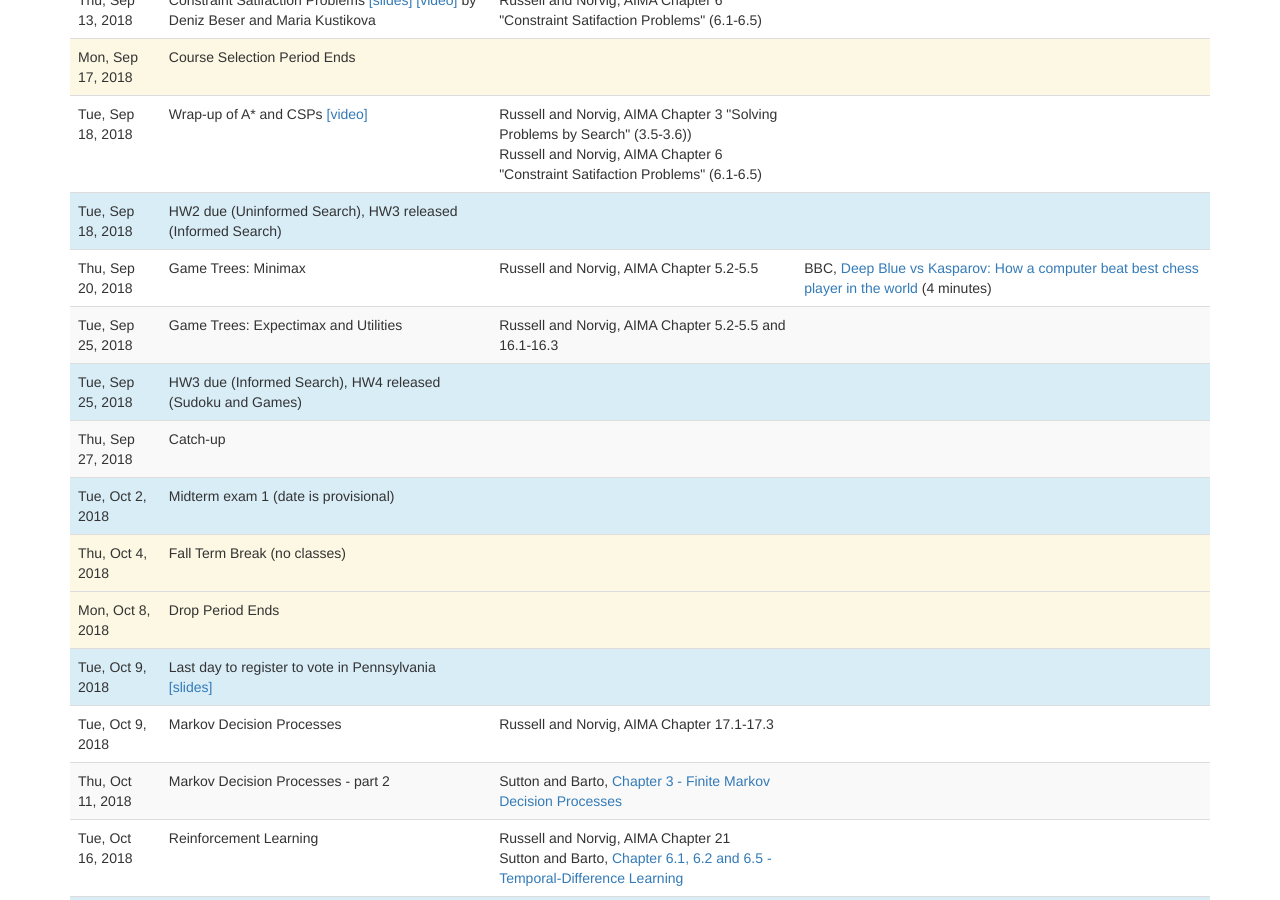
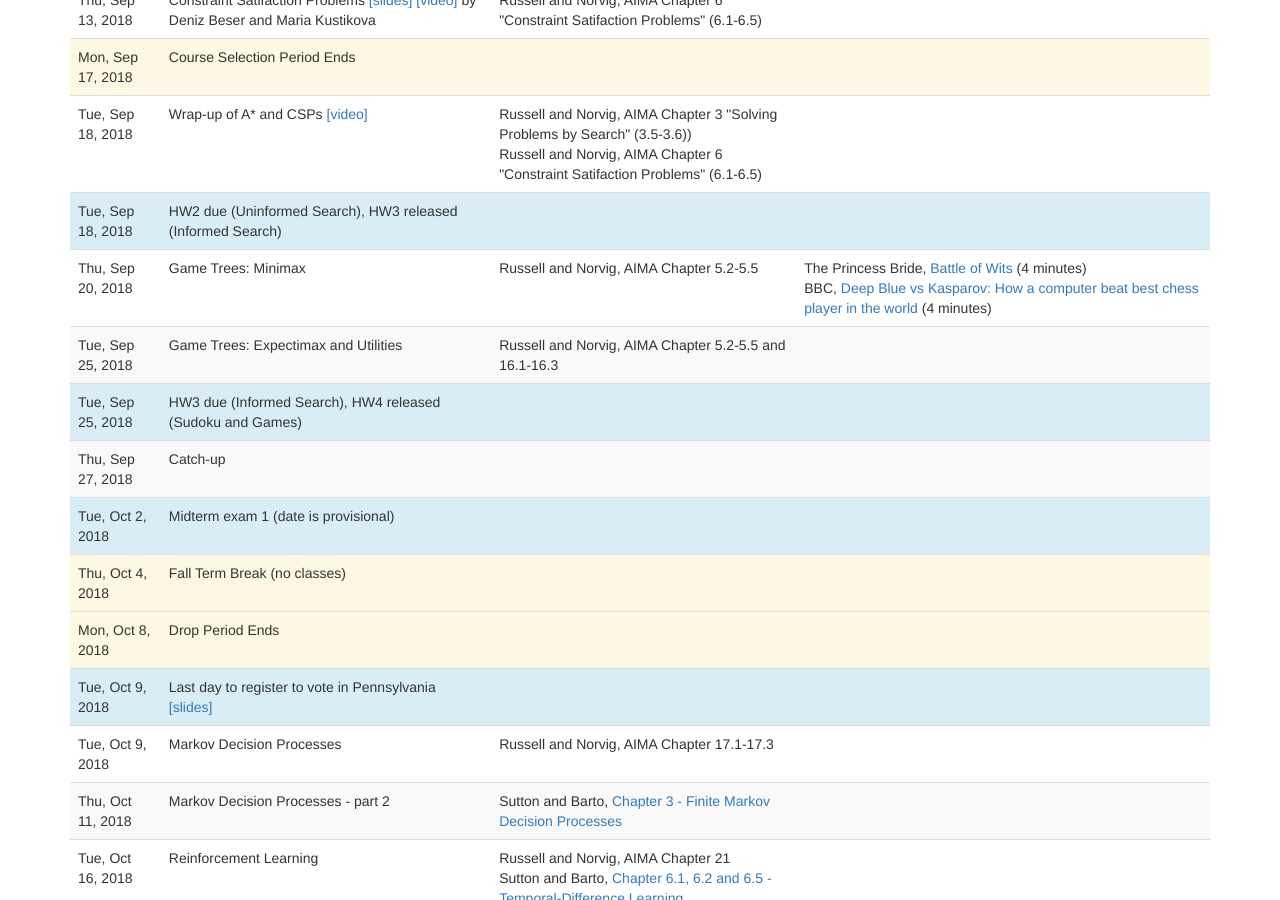
Before and after one commit to artificial-intelligence-class/artificial-intelligence-class.github.io, a Jekyll site: the page built from lectures.md, in a window 1280 px wide and 900 px high, scrolled down 928 px. Built offline with Jekyll 4.4.1, drawn with Linux system fonts in a browser that asks for light colours; nearby versions of some CDN libraries; a script that is not in the unit is left out.

Commit message:
Pincess Bride

```diff
--- a/_data/lectures.yaml
+++ b/_data/lectures.yaml
@@ -162,6 +162,11 @@
       authors: Russell and Norvig
       optional: false
   videos:
+    -
+      authors: The Princess Bride
+      url: hhttps://www.youtube.com/watch?v=rMz7JBRbmNo
+      title: Battle of Wits
+      length: 4 minutes
     -
       authors: BBC
       url: https://www.youtube.com/watch?v=KF6sLCeBj0s
```
